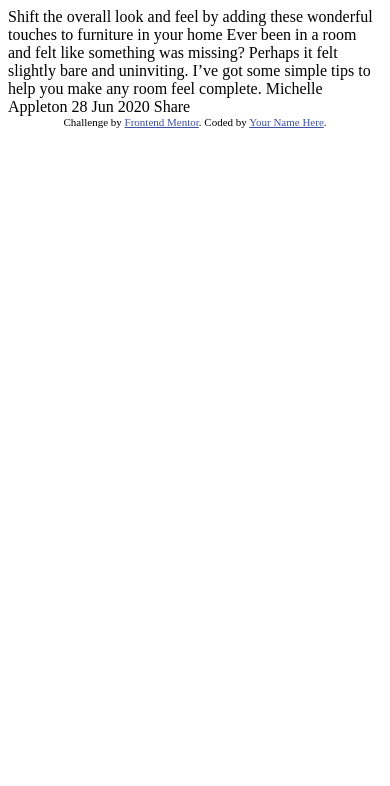
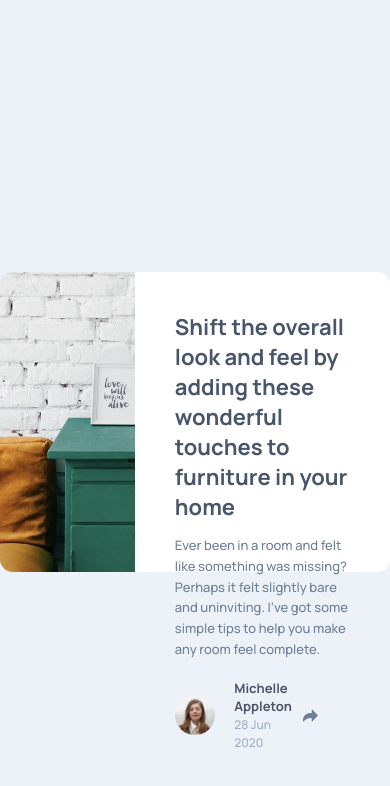
Before and after one commit to PA-frontend-mentor/challenge-06, a plain HTML site: page index.html in a window 390 px wide. Drawn offline with Linux system fonts and the light colour scheme.

Commit message:
[ADD] mobile version

```diff
--- /dev/null
+++ b/app.js
@@ -0,0 +1,28 @@
+const shareBox = document.getElementsByClassName("share-box");
+const rectangular = document.getElementsByClassName("rectangular");
+const shareBtn = document.getElementsByClassName("share-btn-wrapper");
+const arrow = document.getElementsByClassName("arrow");
+const shareBoxParent = document.getElementsByClassName("share-wrapper");
+
+shareBtn[0].addEventListener("click", () => clickHandler());
+
+const clickHandler = () => {
+  console.log(shareBox[0].classList.length);
+  if (shareBox[0].classList.length == 2) {
+    shareBox[0].classList = shareBox[0].classList[0];
+    rectangular[0].classList = rectangular[0].classList[0];
+    shareBtn[0].className += " clicked2";
+    arrow[0].className += " clicked";
+  }
+};
+
+document.addEventListener("click", (e) => {
+  let isInside = shareBoxParent[0].contains(e.target);
+
+  if (!isInside && !shareBtn[0].contains(e.target)) {
+    shareBox[0].className += " hidden";
+    rectangular[0].className += " hidden";
+    shareBtn[0].classList = shareBtn[0].classList[0];
+    arrow[0].classList = arrow[0].classList[0];
+  }
+});
--- a/index.html
+++ b/index.html
@@ -5,32 +5,51 @@
   <meta name="viewport" content="width=device-width, initial-scale=1.0"> <!-- displays site properly based on user's device -->
 
   <link rel="icon" type="image/png" sizes="32x32" href="./images/favicon-32x32.png">
+  <link rel="stylesheet" href="style.css">
+  <link rel="preconnect" href="https://fonts.gstatic.com">
+  <link href="https://fonts.googleapis.com/css2?family=Manrope:wght@500;700&display=swap" rel="stylesheet">
 
   <title>Frontend Mentor | Article preview component</title>
-
-  <!-- Feel free to remove these styles or customise in your own stylesheet 👍 -->
-  <style>
-    .attribution { font-size: 11px; text-align: center; }
-    .attribution a { color: hsl(228, 45%, 44%); }
-  </style>
 </head>
 <body>
+  <main>
+    <div class="left-part"></div>
 
-  Shift the overall look and feel by adding these wonderful
-  touches to furniture in your home
+    <div class="right-part">
 
-  Ever been in a room and felt like something was missing? Perhaps
-  it felt slightly bare and uninviting. I’ve got some simple tips
-  to help you make any room feel complete.
+      <h1>
+        Shift the overall look and feel by adding these wonderful touches to furniture in your home
+      </h1>
+      <p id="text">
+        Ever been in a room and felt like something was missing? Perhaps it felt slightly bare and uninviting. I’ve got some simple tips to help you make any room feel complete.
+      </p>
+        <div class="writer-info">
+          <img src="./images/avatar-michelle.jpg" alt="writer's image" id="writer-img">
+          <div class="info">
+            <p>
+              Michelle Appleton
+            </p>
+            <span>
+              28 Jun 2020
+            </span>
+          </div>
+          <div class="share-wrapper">
+            <div class="share-box hidden">
+              <p>SHARE</p>
+              <img src="./images/icon-facebook.svg" alt="facebook">
+              <img src="./images/icon-twitter.svg" alt="twitter">
+              <img src="./images/icon-pinterest.svg" alt="pinterest">
+            </div>
+            <div class="rectangular hidden"></div>
+            <div class="share-btn-wrapper">
+              <!-- <img src="./images/icon-share.svg" alt="share-btn"> -->
+              <div class="arrow"></div>
+            </div>
+          </div>
+        </div>
+    </div>
+  </main>
 
-  Michelle Appleton
-  28 Jun 2020
-
-  Share
-
-  <div class="attribution">
-    Challenge by <a href="https://www.frontendmentor.io?ref=challenge" target="_blank">Frontend Mentor</a>.
-    Coded by <a href="#">Your Name Here</a>.
-  </div>
+  <script src="./app.js"></script>
 </body>
 </html>
--- /dev/null
+++ b/style.scss
@@ -0,0 +1,169 @@
+:root {
+  --bg-primary: hsl(210, 46%, 95%);
+  --font-primary: hsl(217, 19%, 35%);
+  --bg-command-plate: hsl(212, 23%, 69%);
+  --bg-share-btn: hsl(214, 17%, 51%);
+}
+
+* {
+  padding: 0;
+  margin: 0;
+  box-sizing: border-box;
+
+  font-family: "Manrope", sans-serif;
+  font-weight: 500;
+  font-size: 13px;
+}
+
+body {
+  width: 100vw;
+  height: 100vh;
+
+  display: flex;
+  justify-content: center;
+  align-items: center;
+
+  background-color: var(--bg-primary);
+}
+
+main {
+  height: 300px;
+  max-width: 750px;
+
+  display: flex;
+  justify-content: center;
+  align-items: center;
+
+  user-select: none;
+
+  .left-part {
+    flex: 1;
+    height: 100%;
+
+    background: url(./images/drawers.jpg) no-repeat;
+    background-size: cover;
+    border-radius: 1rem 0 0 1rem;
+  }
+
+  .right-part {
+    flex: 1.3;
+    height: 100%;
+    padding: 40px;
+    background-color: white;
+    border-radius: 0 1rem 1rem 0;
+
+    h1 {
+      color: var(--font-primary);
+      font-size: 22px;
+      margin-bottom: 1rem;
+      font-weight: 700;
+    }
+
+    #text {
+      color: var(--bg-share-btn);
+      font-size: 13px;
+      line-height: 1.6;
+      margin-bottom: 1.5rem;
+    }
+
+    .writer-info {
+      display: flex;
+      align-items: center;
+
+      #writer-img {
+        width: 40px;
+        border-radius: 100%;
+      }
+
+      .info {
+        margin-left: 1.5rem;
+
+        p {
+          font-weight: 700;
+          color: var(--font-primary);
+        }
+
+        span {
+          font-size: 12px;
+          color: var(--bg-command-plate);
+        }
+      }
+
+      .share-wrapper {
+        flex: 1;
+        display: flex;
+        flex-direction: column;
+        align-items: flex-end;
+        position: relative;
+
+        .share-box {
+          position: absolute;
+          width: 240px;
+          height: 55px;
+          background-color: var(--font-primary);
+          border-radius: 1rem;
+
+          top: -72px;
+          left: 43px;
+
+          display: flex;
+          align-items: center;
+          justify-content: space-evenly;
+
+          p {
+            color: var(--bg-command-plate);
+            letter-spacing: 5px;
+          }
+        }
+
+        .rectangular {
+          position: absolute;
+
+          width: 30px;
+          height: 15px;
+          border-top: 15px solid var(--font-primary);
+          border-right: 15px solid white;
+          border-left: 15px solid white;
+
+          top: -17px;
+          left: 150px;
+        }
+
+        .share-btn-wrapper {
+          width: 30px;
+          height: 30px;
+          display: flex;
+          justify-content: center;
+          align-items: center;
+          background-color: var(--bg-primary);
+          border-radius: 100%;
+          margin-right: 25px;
+          // background: url(./images/icon-share.svg) no-repeat;
+          // background-size: cover;
+
+          div {
+            mask: url(./images/icon-share.svg);
+            width: 100%;
+            height: 100%;
+            background: var(--bg-share-btn);
+            mask-repeat: no-repeat;
+            mask-size: initial;
+            mask-position: center;
+          }
+        }
+      }
+    }
+  }
+}
+
+.hidden {
+  display: none !important;
+}
+
+.clicked {
+  background: white !important;
+}
+
+.clicked2 {
+  background: var(--bg-share-btn) !important;
+}
```
Also changed, not shown: style.css (added), 1 other file.
